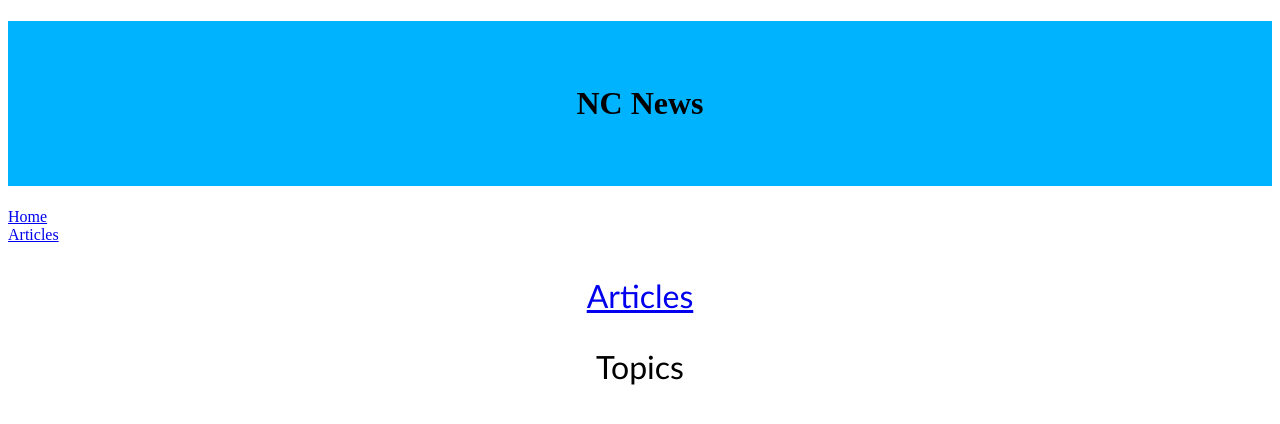
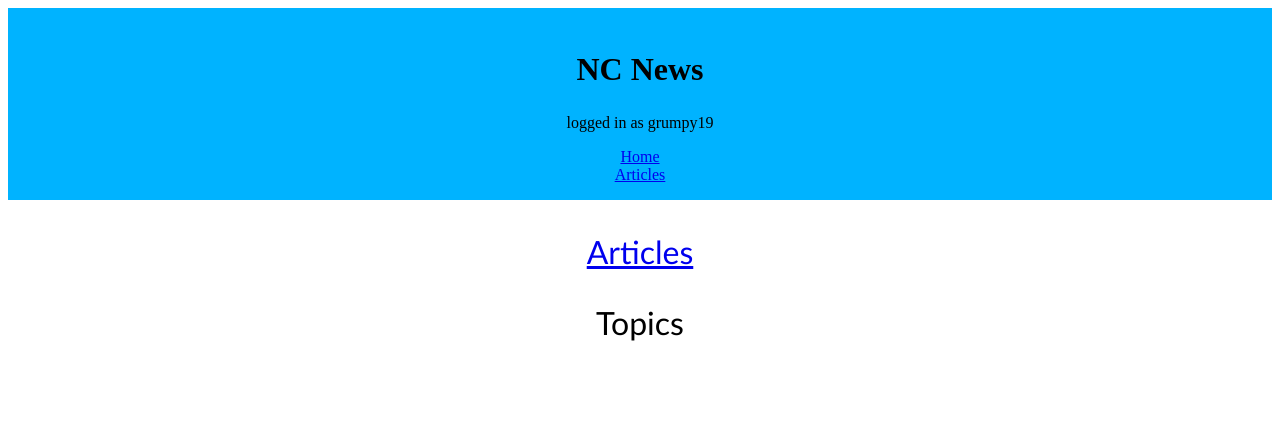
Before and after one commit to KashaM767/fe-nc-news, a React app: page / in a window 1280 px wide. Shown: the top 424 px of the page. Built offline with nearby package versions, Linux system fonts and the light colour scheme; the HTML template or start-up script is replaced by a standard one.

Commit message:
added username to header

```diff
--- a/src/App.css
+++ b/src/App.css
@@ -3,11 +3,15 @@
   margin: 0 auto;
 }
 
-#header {
+#nav {
   background-color: rgb(0, 179, 255);
   text-align: center;
   height: 10%;
-  padding: 2em;
+  padding: 1em;
+  font-size: 1em;
+}
+
+#header {
   font-size: 2em;
 }
 
--- a/src/Header.jsx
+++ b/src/Header.jsx
@@ -3,12 +3,12 @@ import { Link } from "react-router-dom";
 
 const Header = () => {
     return (
-        <header>
+        <nav id="nav">
             <h1 id="header">NC News</h1>
+            <p id="user">logged in as grumpy19</p>
             <Link to="/">Home</Link><br />
             <Link to="/articles">Articles</Link>
-
-        </header>
+        </nav>
 
     )
 }
```
